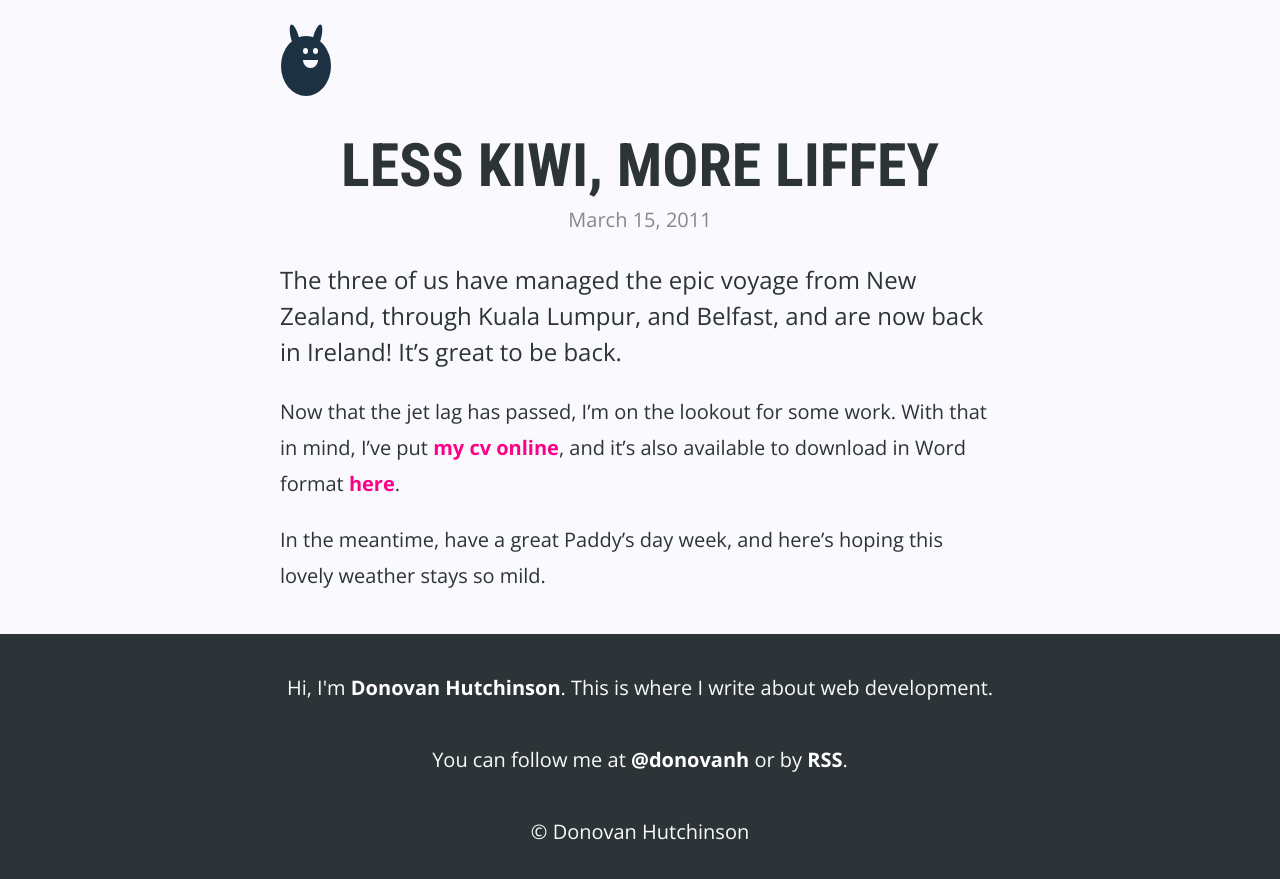
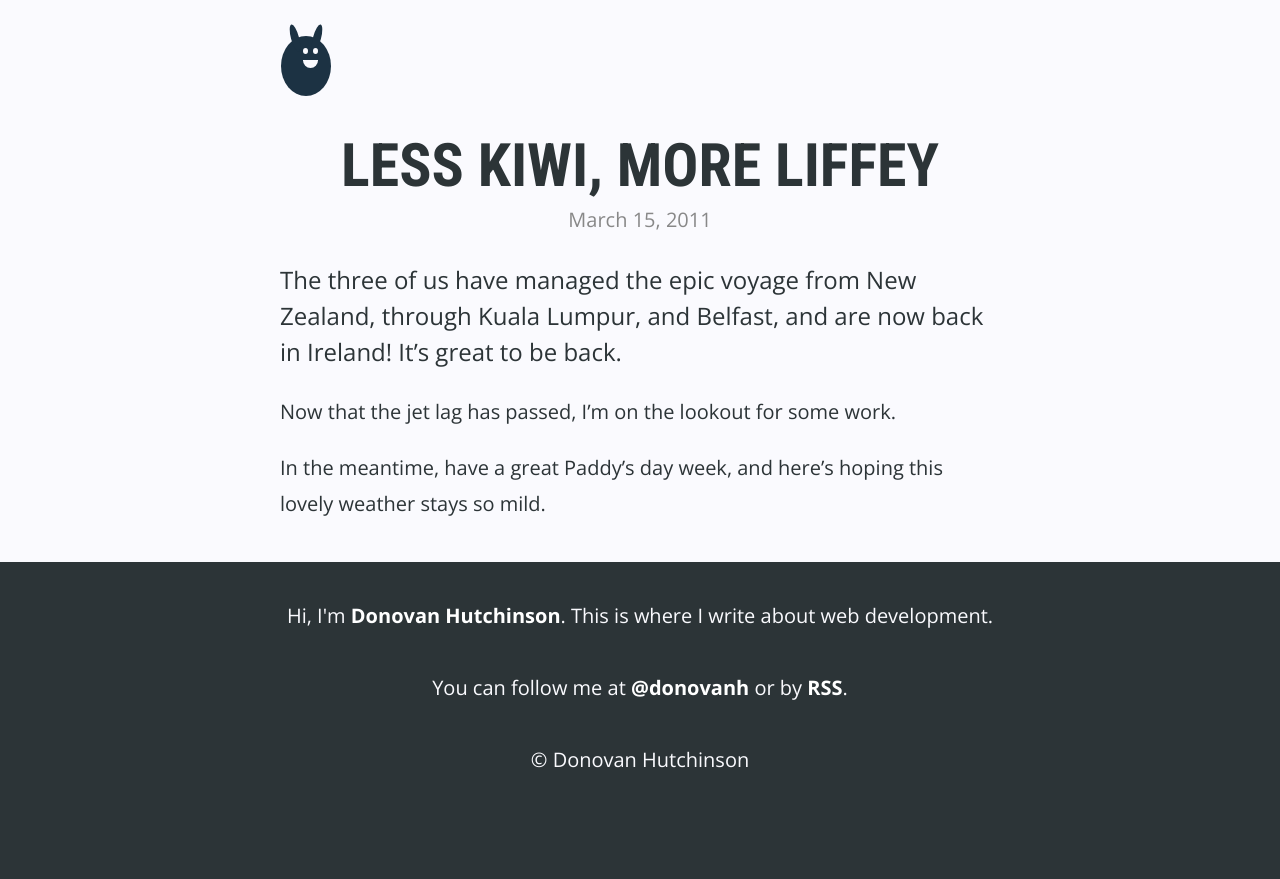
Before and after one commit to donovanh/donovanh.github.com, a Jekyll site: the page built from _posts/2011-03-15-less-kiwi-more-liffey.markdown, in a window 1280 px wide. Shown: the top 879 px of the page. Built offline with Jekyll 4.4.1, drawn with Linux system fonts in a browser that asks for light colours; nearby versions of some CDN libraries.

Commit message:
Fixing broken links

```diff
--- a/_posts/2011-03-15-less-kiwi-more-liffey.markdown
+++ b/_posts/2011-03-15-less-kiwi-more-liffey.markdown
@@ -8,6 +8,6 @@ tags: [jobhunting]
 
 The three of us have managed the epic voyage from New Zealand, through Kuala Lumpur, and Belfast, and are now back in Ireland! It's great to be back.
 
-Now that the jet lag has passed, I'm on the lookout for some work. With that in mind, I've put <a href="/cv/">my cv online</a>, and it's also available to download in Word format <a href="/cv.doc">here</a>.
+Now that the jet lag has passed, I'm on the lookout for some work.
 
 In the meantime, have a great Paddy's day week, and here's hoping this lovely weather stays so mild.
--- a/_posts/2012-10-29-structured-data.markdown
+++ b/_posts/2012-10-29-structured-data.markdown
@@ -121,7 +121,7 @@ As this is part of an ongoing improvement to the shop website, I will continue t
 [4]: http://en.wikipedia.org/wiki/Microdata_(HTML)
 [5]: http://www.google.com/shopping
 [6]: http://schema.org/docs/gs.html
-[7]: /B00005KH0Y/
+[7]: http://www.shopireland.ie/dvd/B00005KH0Y/
 [8]: http://schema.org/docs/full.html
 [9]: http://schema.org/Movie
 [10]: http://www.google.com/webmasters
```
